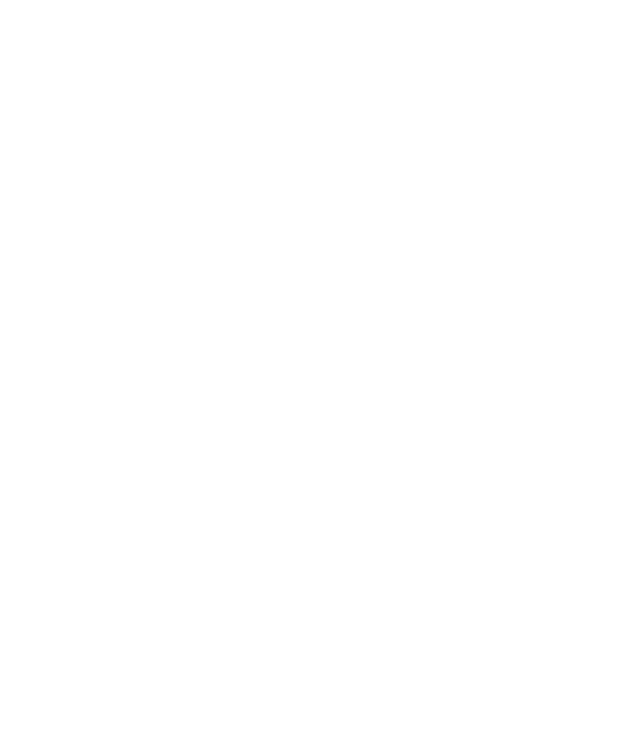
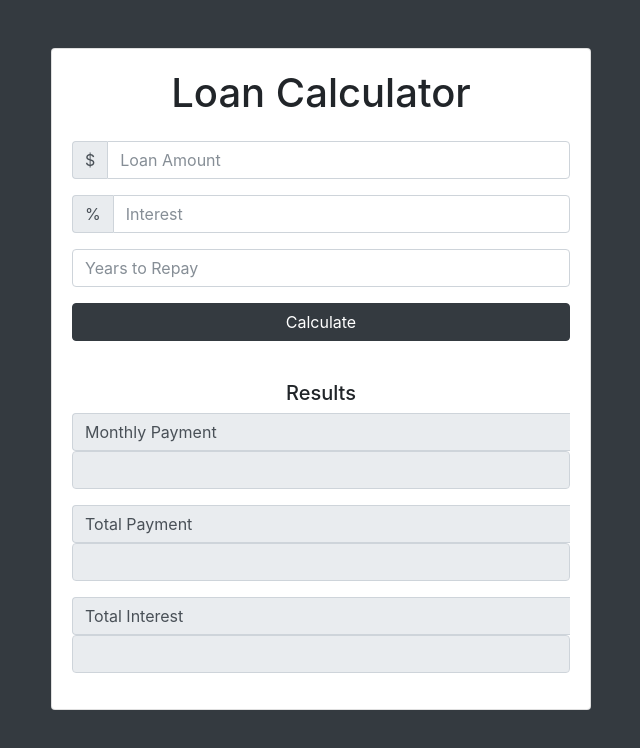
Before and after one commit to rmhennessey/loan-calc-project, a plain HTML site: page index.html in a window 1280 px wide. Shown: the whole page, without its empty margins (319-959 px from the left). Drawn offline with nearby package versions, Linux system fonts and the light colour scheme.

Commit message:
ui in place with bootstrap

```diff
--- a/index.html
+++ b/index.html
@@ -1,10 +1,127 @@
 <!DOCTYPE html>
 <html lang="en">
 	<head>
-		<meta charset="UTF-8" />
-		<meta name="viewport" content="width=device-width, initial-scale=1.0" />
-		<meta http-equiv="X-UA-Compatible" content="ie=edge" />
-		<title>Document</title>
+		<!-- Required meta tags -->
+		<meta charset="utf-8" />
+		<meta
+			name="viewport"
+			content="width=device-width, initial-scale=1, shrink-to-fit=no"
+		/>
+
+		<!-- Bootstrap CSS -->
+		<link
+			rel="stylesheet"
+			href="https://maxcdn.bootstrapcdn.com/bootstrap/4.0.0-beta.2/css/bootstrap.min.css"
+			integrity="sha384-PsH8R72JQ3SOdhVi3uxftmaW6Vc51MKb0q5P2rRUpPvrszuE4W1povHYgTpBfshb"
+			crossorigin="anonymous"
+		/>
+
+		<title>Loan Calculator</title>
 	</head>
-	<body></body>
+	<body class="bg-dark">
+		<div class="container">
+			<div class="row">
+				<div class="col-md-6 mx-auto">
+					<div class="card card-body text-center mt-5">
+						<h1 class="heading display-5 pb-3">Loan Calculator</h1>
+						<form id="loan-form">
+							<div class="form-group">
+								<div class="input-group">
+									<span class="input-group-addon">$</span>
+									<input
+										type="number"
+										class="form-control"
+										id="amount"
+										placeholder="Loan Amount"
+									/>
+								</div>
+							</div>
+							<div class="form-group">
+								<div class="input-group">
+									<span class="input-group-addon">%</span>
+									<input
+										type="number"
+										class="form-control"
+										id="interest"
+										placeholder="Interest"
+									/>
+								</div>
+							</div>
+							<div class="form-group">
+								<input
+									type="number"
+									class="form-control"
+									id="years"
+									placeholder="Years to Repay"
+								/>
+							</div>
+							<div class="form-group">
+								<input
+									type="submit"
+									value="Calculate"
+									class="btn btn-dark btn-block"
+								/>
+							</div>
+						</form>
+						<!-- Loader Here -->
+						<!-- <div id="loading">
+							<img src="img/loading.gif" alt="" />
+						</div> -->
+						<!-- Results -->
+						<div id="results" class="pt-4">
+							<h5>Results</h5>
+							<div class="form-group">
+								<span class="input-group-addon">Monthly Payment</span>
+								<input
+									type="number"
+									class="form-control"
+									id="monthly-payment"
+									disabled
+								/>
+							</div>
+
+							<div class="form-group">
+								<span class="input-group-addon">Total Payment</span>
+								<input
+									type="number"
+									class="form-control"
+									id="total-payment"
+									disabled
+								/>
+							</div>
+
+							<div class="form-group">
+								<span class="input-group-addon">Total Interest</span>
+								<input
+									type="number"
+									class="form-control"
+									id="total-interest"
+									disabled
+								/>
+							</div>
+						</div>
+					</div>
+				</div>
+			</div>
+		</div>
+
+		<!-- Optional JavaScript -->
+		<!-- jQuery first, then Popper.js, then Bootstrap JS -->
+		<script
+			src="https://code.jquery.com/jquery-3.3.1.slim.min.js"
+			integrity="sha384-q8i/X+965DzO0rT7abK41JStQIAqVgRVzpbzo5smXKp4YfRvH+8abtTE1Pi6jizo"
+			crossorigin="anonymous"
+		></script>
+		<script
+			src="https://cdnjs.cloudflare.com/ajax/libs/popper.js/1.14.7/umd/popper.min.js"
+			integrity="sha384-UO2eT0CpHqdSJQ6hJty5KVphtPhzWj9WO1clHTMGa3JDZwrnQq4sF86dIHNDz0W1"
+			crossorigin="anonymous"
+		></script>
+		<script
+			src="https://stackpath.bootstrapcdn.com/bootstrap/4.3.1/js/bootstrap.min.js"
+			integrity="sha384-JjSmVgyd0p3pXB1rRibZUAYoIIy6OrQ6VrjIEaFf/nJGzIxFDsf4x0xIM+B07jRM"
+			crossorigin="anonymous"
+		></script>
+		<script src="app.js"></script>
+	</body>
 </html>
```
Also changed, not shown: img/loading.gif (added).
